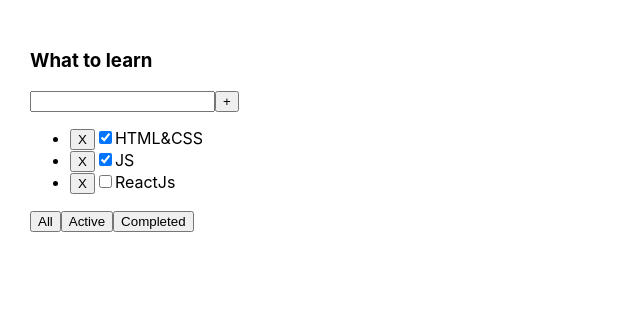
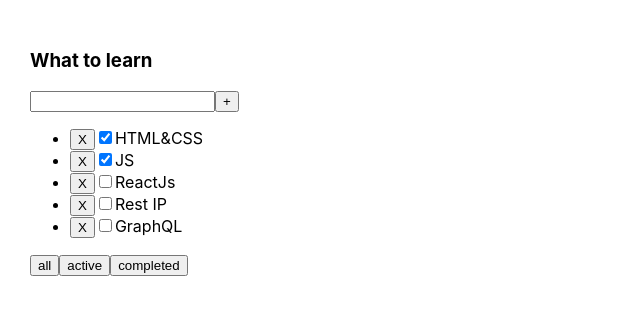
Before and after one commit to Broiller/1-todolist, a React (Create React App) app: page / in a window 1280 px wide. Shown: the top 314 px of the page, without its empty margins (0-640 px from the left). Built offline with nearby package versions, Linux system fonts and the light colour scheme.

Commit message:
added a solution to the problem "Monday-Week3"

```diff
--- a/package.json
+++ b/package.json
@@ -10,10 +10,12 @@
     "@types/node": "^16.18.1",
     "@types/react": "^18.0.23",
     "@types/react-dom": "^18.0.7",
+    "@types/uuid": "^9.0.0",
     "react": "^18.2.0",
     "react-dom": "^18.2.0",
     "react-scripts": "5.0.1",
     "typescript": "^4.8.4",
+    "uuid": "^9.0.0",
     "web-vitals": "^2.1.4"
   },
   "scripts": {
--- a/src/App.tsx
+++ b/src/App.tsx
@@ -1,6 +1,7 @@
 import React, {useState} from 'react';
 import './App.css';
 import {Todolist} from "./Todolist";
+import {v1} from "uuid";
 
 export type FilterButtonNameType = "All" | "Completed" | "Active";
 
@@ -9,13 +10,25 @@ function App() {
     const title1 = 'What to learn';
 
     let [tasks1, setTasks] = useState([
-        {id: 1, title: "HTML&CSS", isDone: true},
-        {id: 2, title: "JS", isDone: true},
-        {id: 3, title: "ReactJs", isDone: false}
+        {id: v1(), title: "HTML&CSS", isDone: true},
+        {id: v1(), title: "JS", isDone: true},
+        {id: v1(), title: "ReactJs", isDone: false},
+        {id: v1(), title: "Rest IP", isDone: false},
+        {id: v1(), title: "GraphQL", isDone: false}
     ])
-    const removeTask = (taskID: number) => {
 
-        tasks1=tasks1.filter(el => el.id!==taskID)
+
+    const addTask = (title: string) => {
+
+        const newTask = {id: v1(), title: title, isDone: false}
+
+
+        setTasks([newTask, ...tasks1])
+
+    }
+    const removeTask = (taskID: string) => {
+
+        tasks1 = tasks1.filter(el => el.id !== taskID)
         setTasks(tasks1)
     }
 
@@ -25,6 +38,7 @@ function App() {
                 title={title1}
                 tasks={tasks1}
                 removeTask={removeTask}
+                addTask={addTask}
             />
         </div>
     );
--- a/src/Todolist.tsx
+++ b/src/Todolist.tsx
@@ -1,49 +1,73 @@
-import React, {useState} from "react";
+import React, {KeyboardEvent, ChangeEvent, useState} from "react";
 import {FilterButtonNameType} from "./App";
+import {Button} from "./components/Button";
 
 
 type TodolistPropsType = {
     title: string;
     tasks: Array<TasksType>
-    removeTask: (taskID: number) => void
+    removeTask: (taskID: string) => void
+    addTask: (title: string) => void
 }
 
 export type TasksType = {
-    id: number,
+    id: string,
     title: string,
     isDone: boolean
 }
 
 export const Todolist = (props: TodolistPropsType) => {
-    let [filterButtonName, setFilterButtonName] = useState<FilterButtonNameType>( "All")
-    console.log(filterButtonName)
+    let [filterButtonName, setFilterButtonName] = useState<FilterButtonNameType>("All")
+
+    const addTaskHandler = () => {
+        props.addTask(title)
+        setTitle('')
+    }
+    const onChangeHandler = (event: ChangeEvent<HTMLInputElement>) => {
+        setTitle(event.currentTarget.value)
+    }
+    const onKeyDownHandler = (event: KeyboardEvent<HTMLInputElement>) => {
+        if (event.key === "Enter") {
+            addTaskHandler()
+        }
+    }
+    const removeTaskHandler = (tID: string) => {
+        props.removeTask(tID)
+    }
+    const tsarHandler = (nameButton: FilterButtonNameType) => {
+        filteredCurrentTasks(nameButton)
+    }
+
+
     let durshlag = props.tasks
 
-    if(filterButtonName === "Active") {
+    if (filterButtonName === "Active") {
         durshlag = props.tasks.filter(el => el.isDone)
     }
 
-    if(filterButtonName === "Completed") {
+    if (filterButtonName === "Completed") {
         durshlag = props.tasks.filter(el => !el.isDone)
     }
     const filteredCurrentTasks = (buttonName: FilterButtonNameType) => {
         setFilterButtonName(buttonName)
     }
 
+    let [title, setTitle] = useState("")
+
 
     return (
         <div>
             <h3>{props.title}</h3>
             <div>
-                <input/>
-                <button>+</button>
+                <input value={title} onChange={onChangeHandler} onKeyDown={onKeyDownHandler}/>
+                <Button name={"+"} callBack={addTaskHandler}/>
             </div>
             <ul>
                 {
                     durshlag.map((el) => {
                         return (
                             <li key={el.id}>
-                                <button onClick={() => props.removeTask(el.id)}>X</button>
+                                <Button name={"X"} callBack={() => removeTaskHandler(el.id)}/>
                                 <input type="checkbox" checked={el.isDone}/>
                                 <span>{el.title}</span>
                             </li>
@@ -52,9 +76,9 @@ export const Todolist = (props: TodolistPropsType) => {
                 }
             </ul>
             <div>
-                <button onClick={() => filteredCurrentTasks("All")}>All</button>
-                <button onClick={() => filteredCurrentTasks("Active")}>Active</button>
-                <button onClick={() => filteredCurrentTasks("Completed")}>Completed</button>
+                <Button name={"all"} callBack={() => tsarHandler("All")}/>
+                <Button name={"active"} callBack={() => tsarHandler("Active")}/>
+                <Button name={"completed"} callBack={() => tsarHandler("Completed")}/>
             </div>
         </div>
     )
--- /dev/null
+++ b/src/components/Button.tsx
@@ -0,0 +1,13 @@
+type PropsType = {
+    name: string
+    callBack: () => void
+}
+export const Button = (props: PropsType) => {
+    const onclickHandler = () => {
+        props.callBack()
+    }
+
+    return (
+        <button onClick={onclickHandler}> {props.name}</button>
+    )
+}
```
Also changed, not shown: 1 other file (tests, documents, lock files or other folders).
